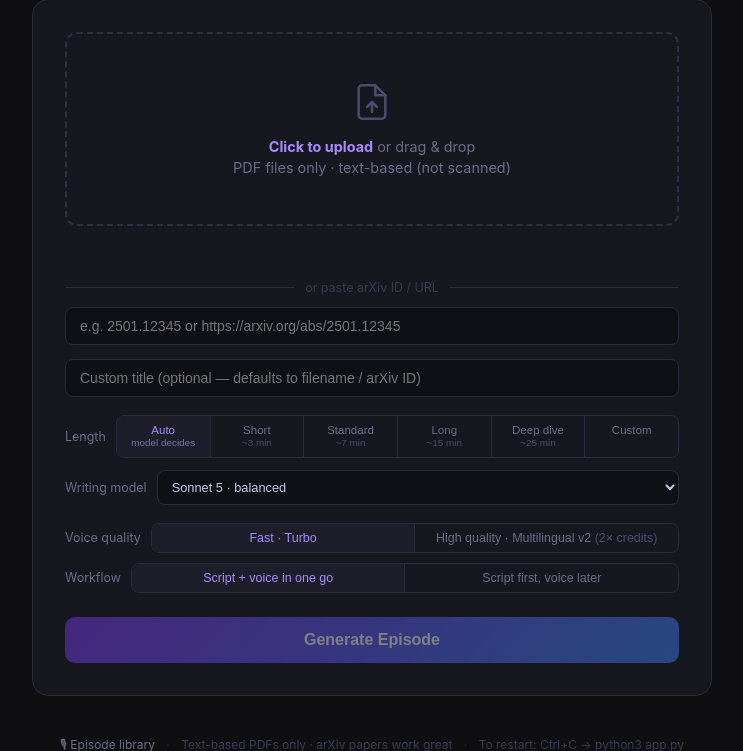
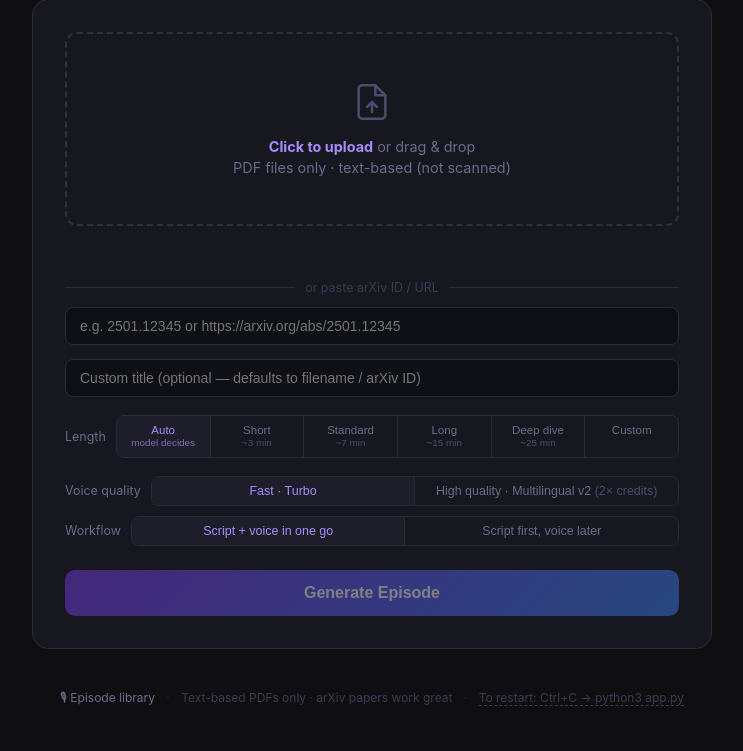
Before and after one commit to davidmcdougall/paper-to-podcast, a Flask app: page / in a window 1280 px wide. Shown: the part 259-1010 px from the top of the page, without its empty margins (268-1011 px from the left). After the commit the page ends 965 px from the top, so only its background shows below. Run offline with Flask 3, Linux system fonts and the light colour scheme.

Commit message:
Make Claude models configurable; add startup key warning; safer defaults
Models now come from .env (TEXT_MODEL, FAST_MODEL, optional TEXT_MODEL_OPTIONS for a per-episode dropdown) instead of a hard-coded list. Warn at startup if API keys are missing. Flask debug is off by default and the server binds to 127.0.0.1. Whisper moves to requirements-optional.txt. Refresh the upload screenshot and use a generic example slug.

```diff
--- a/app.py
+++ b/app.py
@@ -1,5 +1,6 @@
 import os
 import re
+import sys
 import json
 import datetime
 import urllib.request
@@ -34,6 +35,11 @@
 
 ANTHROPIC_API_KEY = os.getenv("ANTHROPIC_API_KEY")
 ELEVENLABS_API_KEY = os.getenv("ELEVENLABS_API_KEY")
+
+for _name, _val in (("ANTHROPIC_API_KEY", ANTHROPIC_API_KEY), ("ELEVENLABS_API_KEY", ELEVENLABS_API_KEY)):
+    if not _val:
+        print(f"WARNING: {_name} is not set. Copy .env.example to .env and add it, "
+              "or episode generation will fail.", file=sys.stderr)
 ELEVENLABS_VOICE_ID = os.getenv("ELEVENLABS_VOICE_ID", "")
 OBSIDIAN_VAULT_PATH = os.getenv("OBSIDIAN_VAULT_PATH", "")
 
@@ -52,15 +58,17 @@
 R2_ENABLED = all([R2_ACCOUNT_ID, R2_ACCESS_KEY_ID, R2_SECRET_KEY, R2_PUBLIC_URL])
 
 # ── Script generation: models and length ─────────────────────────────────────
-# Current Claude text models the writing step can use. Keep in sync with the
-# dropdown in templates/index.html. Add or remove entries here freely.
-TEXT_MODELS = [
-    "claude-opus-4-8",             # highest quality / deepest reasoning
-    "claude-sonnet-5",             # balanced (default)
-    "claude-haiku-4-5-20251001",   # fastest / cheapest
-    "claude-fable-5",              # creative
-]
-DEFAULT_TEXT_MODEL = os.getenv("TEXT_MODEL", "claude-sonnet-5")
+# Claude models are configured in .env so the app doesn't go stale as model
+# names change. Use any model ID your Anthropic account can access.
+#   TEXT_MODEL          writing model (default below)
+#   FAST_MODEL          cheaper model for metadata and show notes
+#   TEXT_MODEL_OPTIONS  optional comma-separated list; if set, the upload page
+#                       shows a dropdown so you can pick a model per episode
+DEFAULT_TEXT_MODEL = os.getenv("TEXT_MODEL", "").strip() or "claude-sonnet-5"
+FAST_MODEL = os.getenv("FAST_MODEL", "").strip() or "claude-haiku-4-5-20251001"
+TEXT_MODELS = [m.strip() for m in os.getenv("TEXT_MODEL_OPTIONS", "").split(",") if m.strip()]
+if DEFAULT_TEXT_MODEL not in TEXT_MODELS:
+    TEXT_MODELS.insert(0, DEFAULT_TEXT_MODEL)
 
 # Length presets → target spoken word count. ~150 words per minute.
 WORDS_PER_MINUTE = 150
@@ -385,7 +393,7 @@
 
     # Pass 2: voice edit — preserve all claims, improve speakability (Haiku: editing not reasoning)
     final = client.messages.create(
-        model="claude-haiku-4-5-20251001",
+        model=FAST_MODEL,
         max_tokens=int(budget_words * 1.8) + 1000,
         messages=[
             {
@@ -405,7 +413,7 @@
     truncated = " ".join(paper_text.split()[:3000])
     try:
         message = client.messages.create(
-            model="claude-haiku-4-5-20251001",
+            model=FAST_MODEL,
             max_tokens=300,
             messages=[
                 {
@@ -428,7 +436,7 @@
     client = anthropic.Anthropic(api_key=ANTHROPIC_API_KEY)
     truncated = smart_truncate(paper_text, 8000)
     message = client.messages.create(
-        model="claude-sonnet-5",
+        model=DEFAULT_TEXT_MODEL,
         max_tokens=900,
         messages=[
             {
@@ -453,7 +461,7 @@
         else:
             byline = f" by {authors[0]} and colleagues"
     message = client.messages.create(
-        model="claude-haiku-4-5-20251001",
+        model=FAST_MODEL,
         max_tokens=300,
         messages=[{
             "role": "user",
@@ -700,7 +708,7 @@
 
 @app.route("/")
 def index():
-    return render_template("index.html")
+    return render_template("index.html", text_models=TEXT_MODELS, default_model=DEFAULT_TEXT_MODEL)
 
 
 @app.route("/library")
@@ -1097,4 +1105,6 @@
 
 
 if __name__ == "__main__":
-    app.run(debug=True, port=5050)
+    # Debug mode is off by default: it exposes an interactive debugger, and this
+    # app has no login. Set FLASK_DEBUG=1 in .env for auto-reload while developing.
+    app.run(host="127.0.0.1", port=5050, debug=os.getenv("FLASK_DEBUG") == "1")
--- /dev/null
+++ b/requirements-optional.txt
@@ -0,0 +1,2 @@
+# Only needed for transcribe_episode.py
+openai-whisper
--- a/templates/index.html
+++ b/templates/index.html
@@ -365,18 +365,21 @@
       <span style="font-size:0.72rem; color:#4c4c6e;">1–40 min · longer works for books too</span>
     </div>
 
-    <!-- Writing model (Claude) -->
+    <!-- Writing model (Claude): dropdown only appears if TEXT_MODEL_OPTIONS lists several -->
+    {% if text_models|length > 1 %}
     <div style="margin-top:12px; display:flex; align-items:center; gap:10px;">
       <span style="font-size:0.78rem; color:#6b6b8a; white-space:nowrap;">Writing model</span>
       <select id="text-model-input" style="
         flex:1; padding:8px 10px; background:#0f0f16; border:1px solid #2a2a38;
         border-radius:8px; color:#c8c8e8; font-size:0.8rem; outline:none; cursor:pointer;">
-        <option value="claude-opus-4-8">Opus 4.8 · highest quality</option>
-        <option value="claude-sonnet-5" selected>Sonnet 5 · balanced</option>
-        <option value="claude-haiku-4-5-20251001">Haiku 4.5 · fastest &amp; cheapest</option>
-        <option value="claude-fable-5">Fable 5 · creative</option>
+        {% for m in text_models %}
+        <option value="{{ m }}"{% if m == default_model %} selected{% endif %}>{{ m }}</option>
+        {% endfor %}
       </select>
     </div>
+    {% else %}
+    <input type="hidden" id="text-model-input" value="{{ default_model }}" />
+    {% endif %}
 
     <!-- Voice model toggle -->
     <div style="margin-top:18px; display:flex; align-items:center; gap:10px;">
--- a/transcribe_episode.py
+++ b/transcribe_episode.py
@@ -2,11 +2,11 @@
 Transcribe an existing episode MP3 and patch it into episodes.json.
 
 Usage:
-    pip3 install openai-whisper
+    pip3 install -r requirements-optional.txt
     python3 transcribe_episode.py <slug>
 
 Example:
-    python3 transcribe_episode.py castells-urban-renewal-and-social-conflict-in-paris
+    python3 transcribe_episode.py attention-is-all-you-need
 """
 
 import sys
```
Also changed, not shown: CLAUDE.md (+1 -1 lines), README.md, 2 other files.
